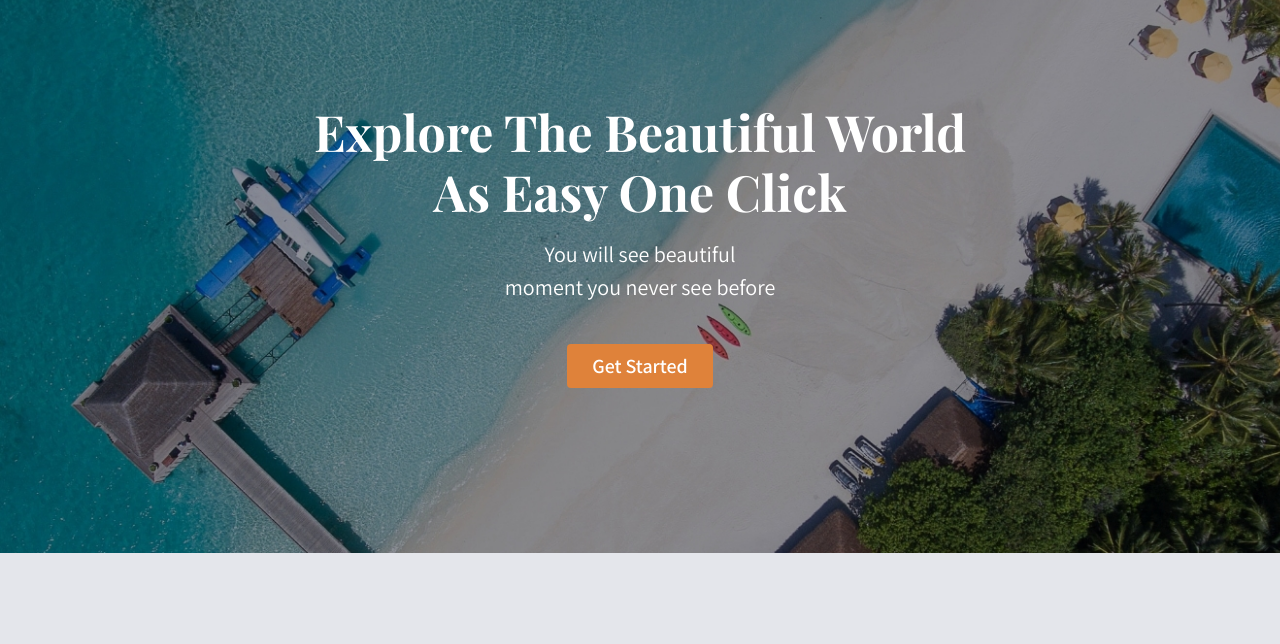
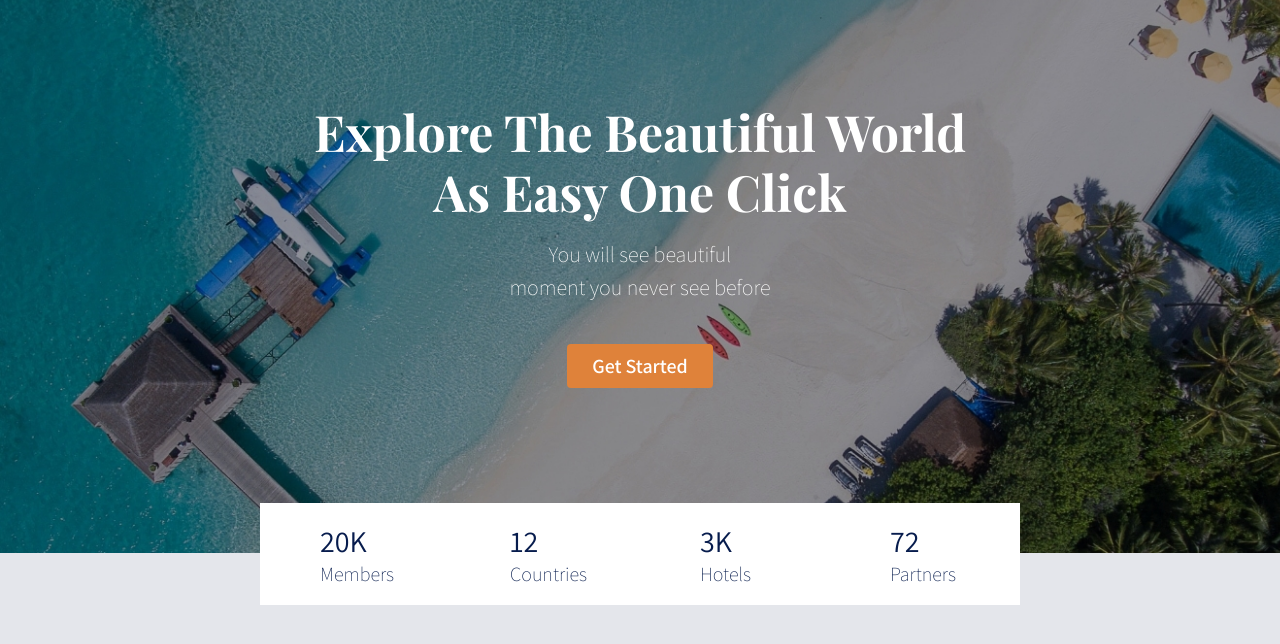
Before and after one commit to fardianasmardanas/nomads, a plain HTML site: page index.html in a window 1280 px wide. Shown: the part 76-720 px from the top of the page. Drawn offline with nearby package versions, Linux system fonts and the light colour scheme; a web font is replaced by a local one.

Commit message:
membuat ststistik header

```diff
--- a/frontend/styles/main.scss
+++ b/frontend/styles/main.scss
@@ -85,3 +85,26 @@ header {
 }
 
 // end header
+
+// statistik header
+.section-stats {
+  margin-top: -50px;
+}
+
+.stats-detail {
+  padding-top: 20px;
+  background-color: #fff;
+  padding-left: 60px;
+}
+
+h2 {
+  margin-bottom: 0;
+  font-size: 30px;
+}
+
+p {
+  font-size: 20px;
+  font-weight: lighter;
+}
+
+// eand statistik header
--- a/index.html
+++ b/index.html
@@ -89,6 +89,31 @@
   </header>
   <!-- end header -->
 
+  <!-- statistik header-->
+  <main>
+    <div class="container">
+      <section class="section-stats row justify-content-center" id="stats">
+        <div class="col-3 col-md-2 stats-detail">
+          <h2>20K</h2>
+          <P>Members</P>
+        </div>
+        <div class="col-3 col-md-2 stats-detail">
+          <h2>12</h2>
+          <P>Countries</P>
+        </div>
+        <div class="col-3 col-md-2 stats-detail">
+          <h2>3K</h2>
+          <P>Hotels</P>
+        </div>
+        <div class="col-3 col-md-2 stats-detail">
+          <h2>72</h2>
+          <P>Partners</P>
+        </div>
+      </section>
+    </div>
+  </main>
+  <!-- end statistik header -->
+
 
 
 
```
Also changed, not shown: frontend/styles/main.css, 1 other file.
